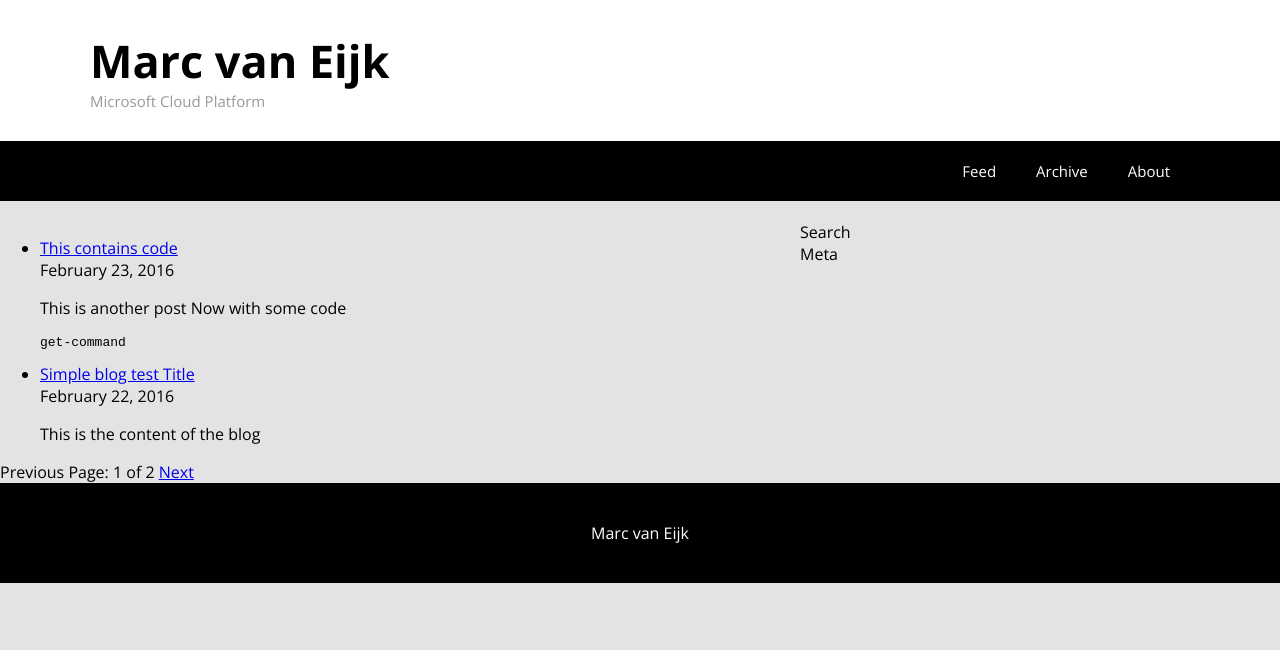
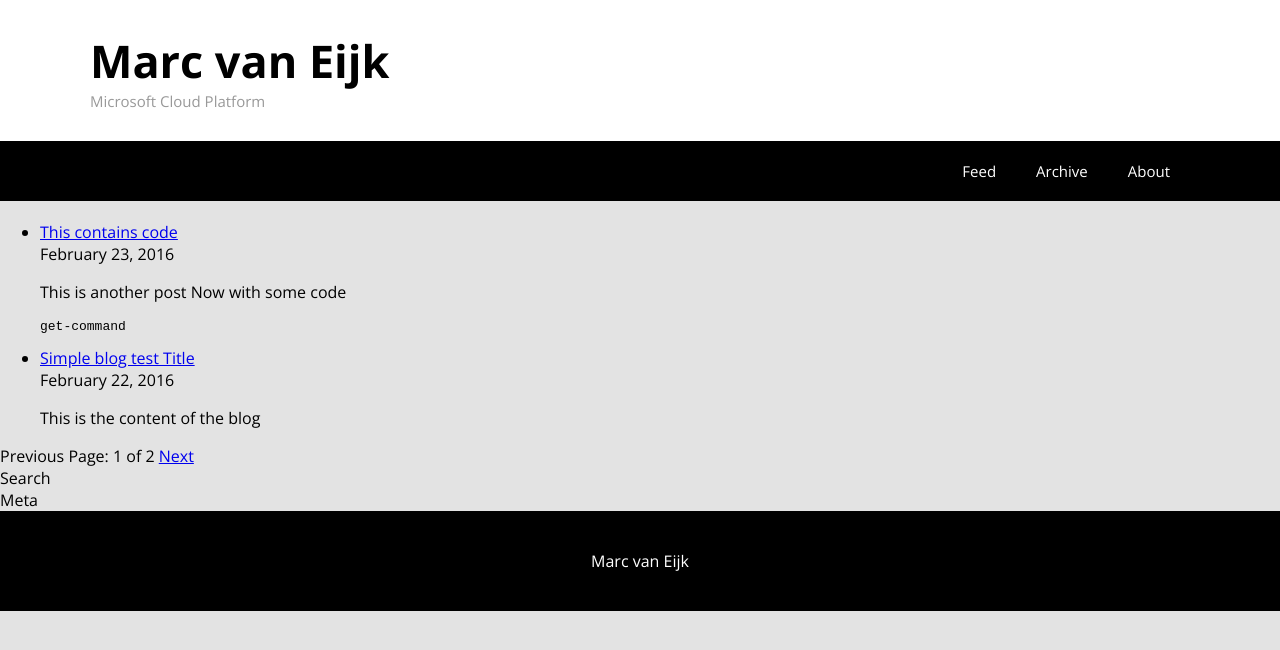
Before and after one commit to marcvaneijkdemo/marcvaneijkdemo.github.io, a Jekyll site: the page built from index.html, in a window 1280 px wide. Shown: the top 650 px of the page. Built offline with Jekyll 4.4.1, drawn with Linux system fonts in a browser that asks for light colours; the list of posts is cut into pages by our own code.

Commit message:
Update default.html

```diff
--- a/_layouts/default.html
+++ b/_layouts/default.html
@@ -28,12 +28,10 @@
         </div>
     </div>
     <div class="siteContentWrapper">
-        <div class="siteContent">
-            <div class="siteContentMain">{{ content }}</div>
-            <div class="siteContentWidgets">
-                <div class="widgetSearch">Search</div>
-                <div class="widgetMeta">Meta</div>
-            </div>
+        <div class="siteContent">{{ content }}</div>
+        <div class="siteContentWidgets">
+            <div class="widgetSearch">Search</div>
+            <div class="widgetMeta">Meta</div>
         </div>
     </div>
     <div class="siteFooterWrapper">
```
